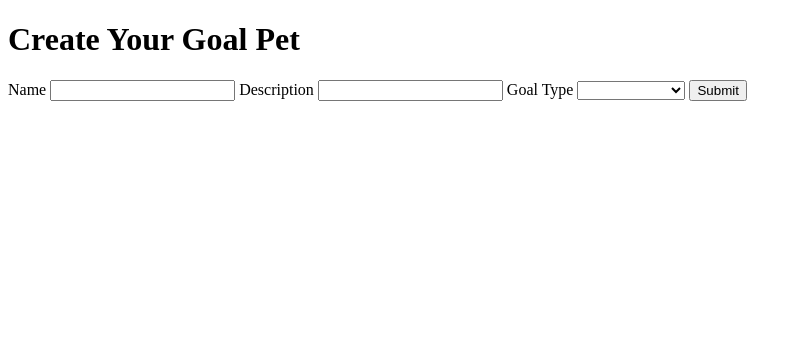
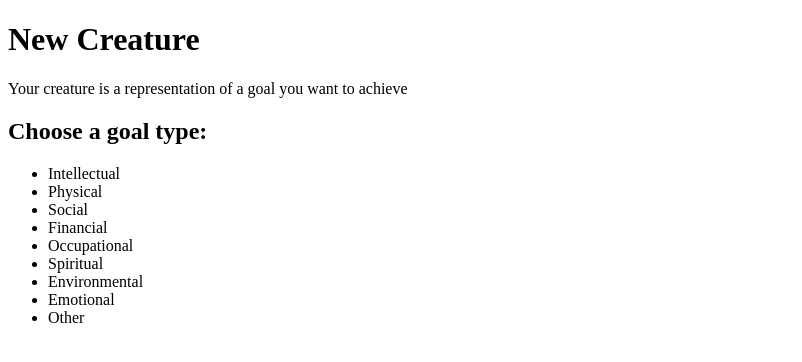
Before and after one commit to nbur4556/goal-pets, a SvelteKit app: page /create in a window 1280 px wide. Shown: the top 362 px of the page, without its empty margins (0-802 px from the left). Built offline with nearby package versions, Linux system fonts and the light colour scheme.

Commit message:
create a component for selecting the pets goal type

```diff
--- a/src/routes/create/+page.svelte
+++ b/src/routes/create/+page.svelte
@@ -4,11 +4,16 @@
   import { pet } from '../../stores'
 	import type { PetType } from '../../types/PetType';
 
+  import SelectPetType from "./SelectPetType.svelte";
+
+  let step: number = 0;
 	let formValues: PetType = {
 		name: '',
 		description: '',
 		type: ''
 	};
+
+  //TODO: on select type sets the pet value and navigates to step 1
 
 	const onSubmit = () => {
     pet.update(() => formValues);
@@ -17,8 +22,9 @@
 </script>
 
 <main>
-	<h1>Create Your Goal Pet</h1>
-
+  {#if step === 0}
+    <SelectPetType />
+  {:else if step === 1}
     <form on:submit|preventDefault={onSubmit}>
       <label for="name">Name</label>
       <input type="text" name="name" bind:value={formValues.name} />
@@ -26,6 +32,7 @@
       <label for="description">Description</label>
       <input type="text" name="description" bind:value={formValues.description} />
 
+      <!-- //TODO: Remove goal type from form and use value from select pet type steps -->
       <label for="type">Goal Type</label>
       <select name="type" bind:value={formValues.type}>
         <option value="" />
@@ -42,4 +49,6 @@
 
       <button type="submit">Submit</button>
     </form>
+  {/if}
+
 </main>
--- /dev/null
+++ b/src/routes/create/SelectPetType.svelte
@@ -0,0 +1,19 @@
+<!-- //TODO: handle on click selection from a prop function -->
+<h1>New Creature</h1>
+
+<p>Your creature is a representation of a goal you want to achieve</p>
+
+<h2>Choose a goal type:</h2>
+
+<ul>
+  <li>Intellectual</li>
+  <li>Physical</li>
+  <li>Social</li>
+  <li>Financial</li>
+  <li>Occupational</li>
+  <li>Spiritual</li>
+  <li>Environmental</li>
+  <li>Emotional</li>
+  <!-- //TODO: if other is seleted, provide form to name that goal type -->
+  <li>Other</li>
+</ul>
```
Lines whose indentation alone changed are shown as unchanged.
